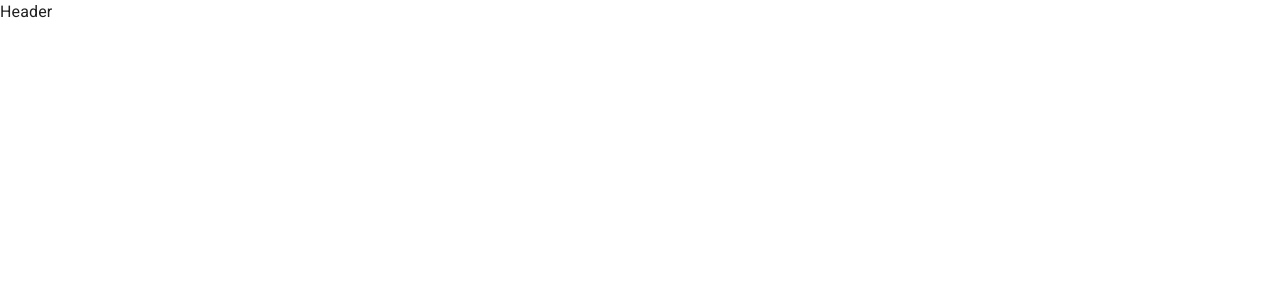
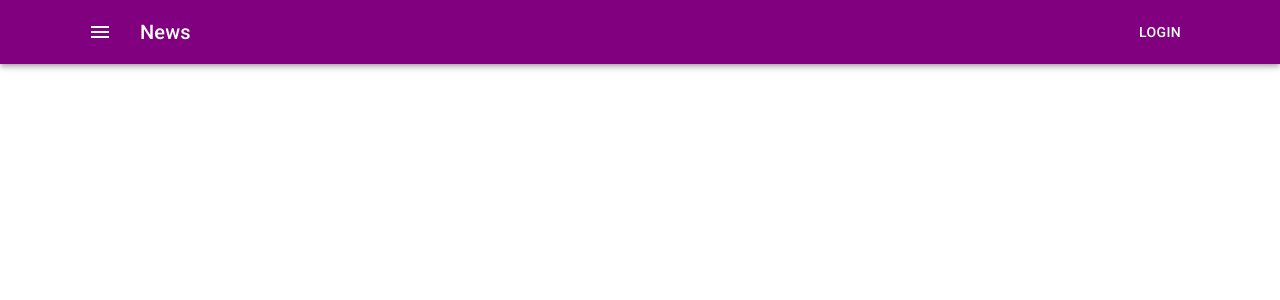
Before and after one commit to Darlass/Shop-project-React, a React (Create React App) app: page / in a window 1280 px wide. Shown: the top 300 px of the page. Built offline with nearby package versions, Linux system fonts and the light colour scheme.

Commit message:
1 method how to add style for component

```diff
--- a/package.json
+++ b/package.json
@@ -5,6 +5,7 @@
   "dependencies": {
     "@emotion/react": "^11.10.5",
     "@emotion/styled": "^11.10.5",
+    "@mui/icons-material": "^5.11.0",
     "@mui/material": "^5.11.2",
     "@testing-library/jest-dom": "^5.16.5",
     "@testing-library/react": "^13.4.0",
--- a/src/containers/Header/Header.tsx
+++ b/src/containers/Header/Header.tsx
@@ -1,7 +1,36 @@
+import AppBar from '@mui/material/AppBar';
+import Toolbar from '@mui/material/Toolbar';
+import Typography from '@mui/material/Typography';
+import Button from '@mui/material/Button';
+import IconButton from '@mui/material/IconButton';
+import MenuIcon from '@mui/icons-material/Menu';
+import Container from '@mui/material/Container';
+import { purple } from '@mui/material/colors';
+
 type Props = {}
 const Header = (props: Props) => {
     return (
-        <div>Header</div>
+        <AppBar position="static" style={{
+            backgroundColor: 'purple',
+        }}>
+            <Container maxWidth="lg">
+                <Toolbar>
+                    <IconButton
+                        size="large"
+                        edge="start"
+                        color="inherit"
+                        aria-label="menu"
+                        sx={{ mr: 2 }}
+                    >
+                        <MenuIcon />
+                    </IconButton>
+                    <Typography variant="h6" component="div" sx={{ flexGrow: 1 }}>
+                        News
+                    </Typography>
+                    <Button color="inherit">Login</Button>
+                </Toolbar>
+            </Container>
+        </AppBar>
     )
 }
 export default Header
```
Also changed, not shown: 1 other file (tests, documents, lock files or other folders).
